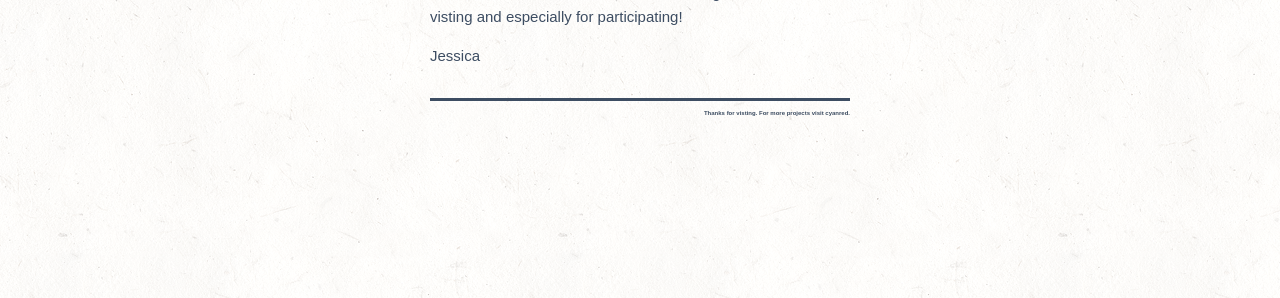
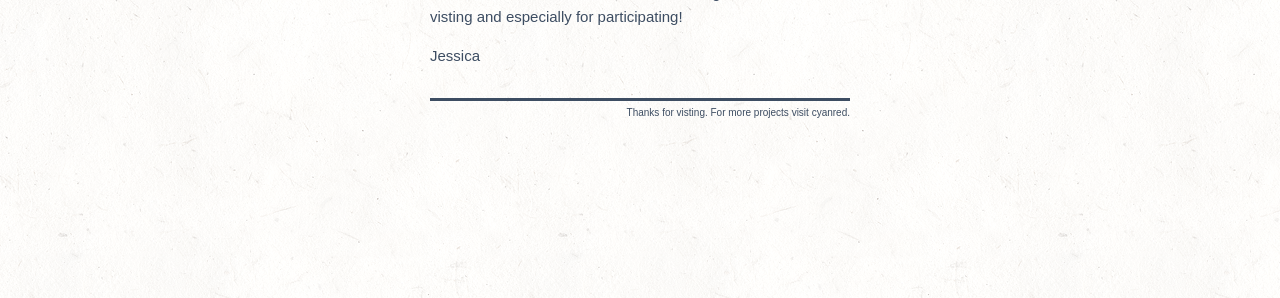
Before and after one commit to jessicarush/flask-microblog, a Flask app: page /about in a window 1280 px wide. Shown: the part 358-656 px from the top of the page. Run offline with Flask 2, Linux system fonts and the light colour scheme; the visitor is signed in with stand-in values (Sample User, id 1); data comes from the database, SQL or seed files in the repository; some libraries are stand-ins or nearby versions; some web fonts are replaced.

```diff
--- a/app/templates/base.html
+++ b/app/templates/base.html
@@ -12,7 +12,7 @@
         <link href="https://fonts.googleapis.com/css?family=Muli:300,300i,400,400i,600,600i,700,700i,800,800i,900,900i|Ovo" rel="stylesheet">
 
         <meta name="viewport" content="width=device-width">
-        <meta name="viewport" content="width=480">
+        <meta name="viewport" content="width=390">
 
         {{ moment.include_jquery() }}
         {{ moment.include_moment() }}
@@ -68,7 +68,7 @@
         </div>
         <footer>
             <hr class="thick">
-            <a href="http://cyan.red" class="author">Thanks for visting. For more projects visit cyanred.</a>
+            Thanks for visting. For more projects visit cyanred.
         </footer>
     </div>
 
```
